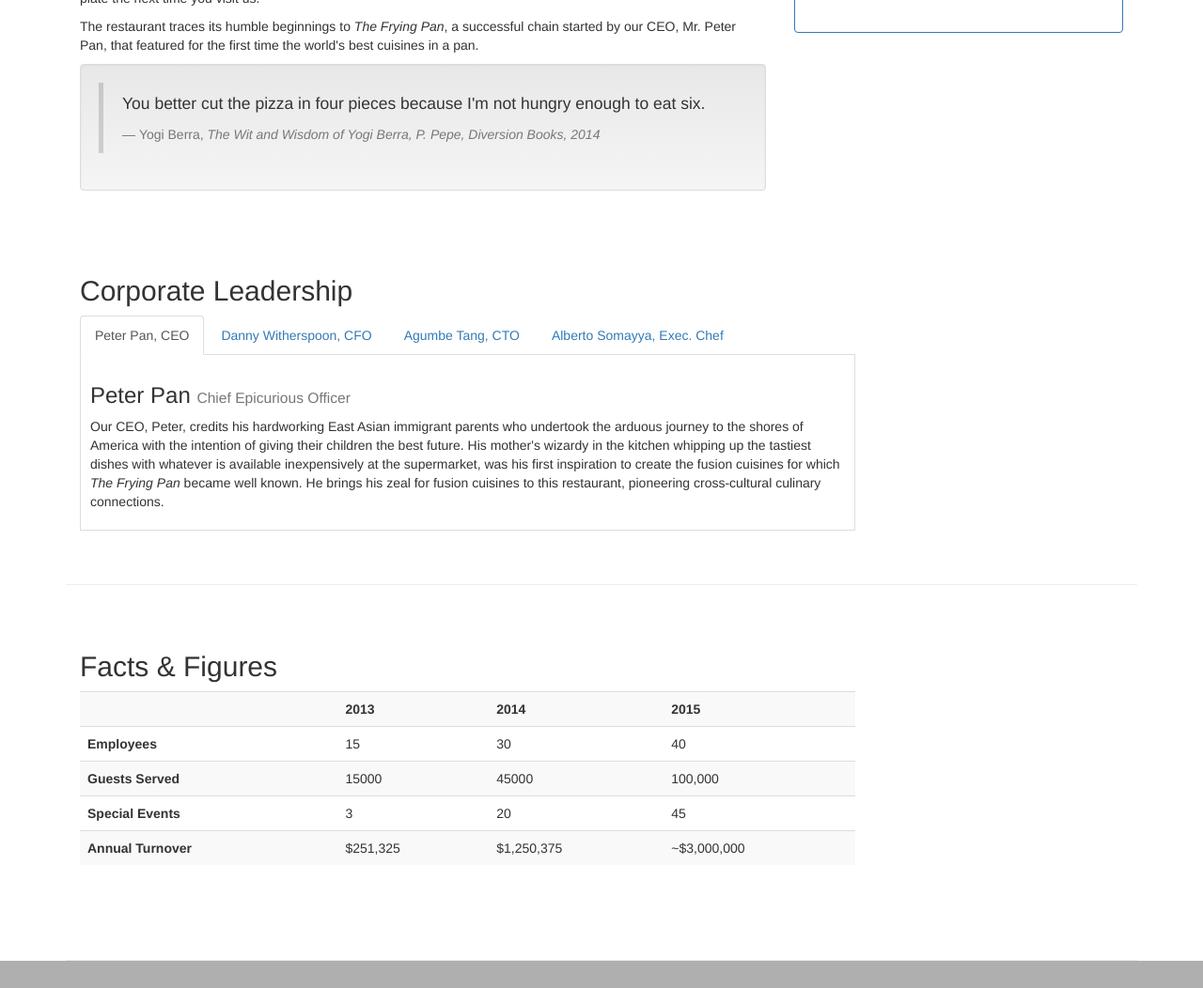
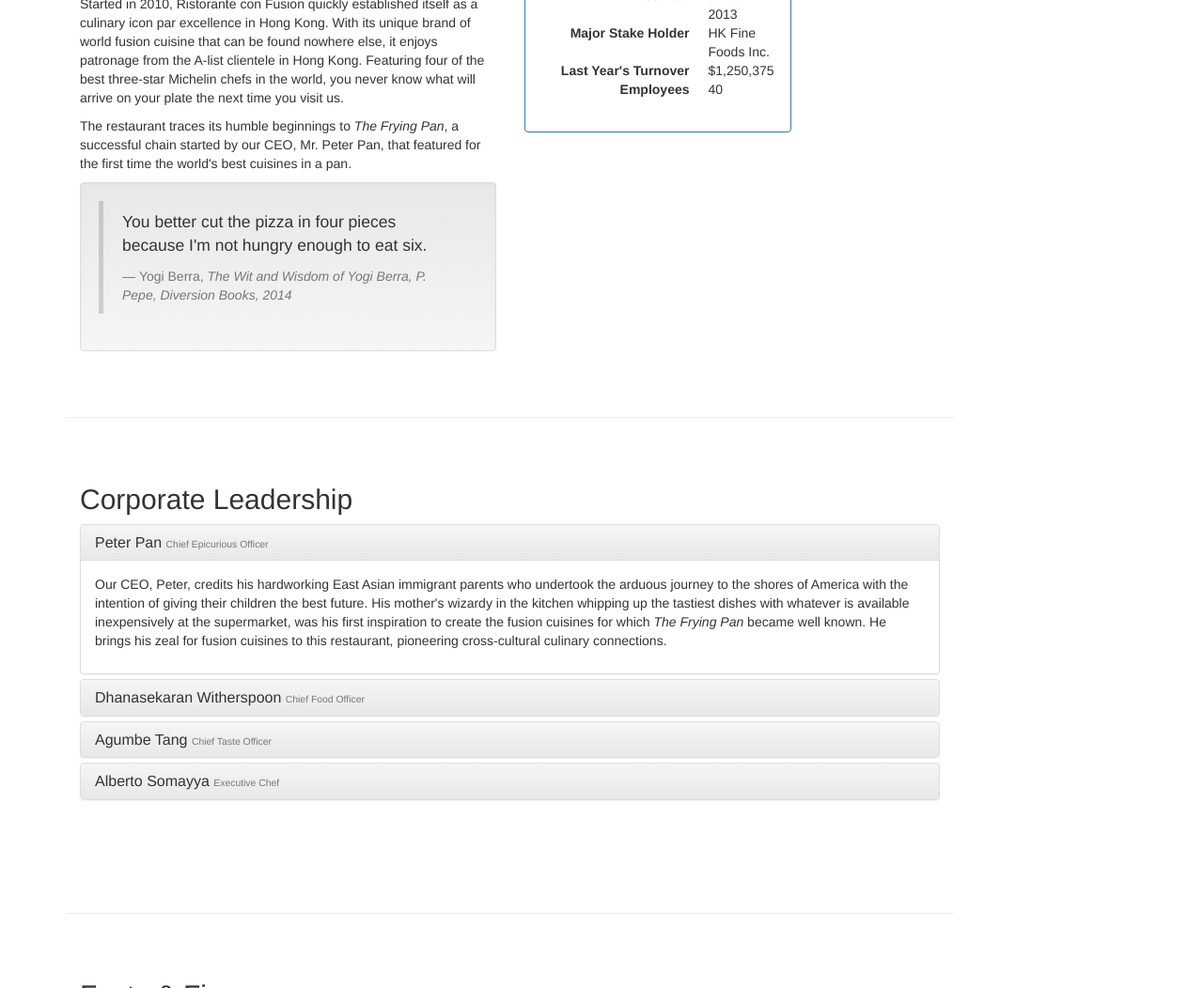
Before and after one commit to EveryoneNoone/UIFramework, a plain HTML site: page aboutus.html in a window 1280 px wide. Shown: the part 702-1754 px from the top of the page at 94% size. Drawn offline with nearby package versions, Linux system fonts and the light colour scheme.

Commit message:
Accordion, Acrollspy and Affix

```diff
--- a/aboutus.html
+++ b/aboutus.html
@@ -23,7 +23,7 @@
     <![endif]-->
 </head>
 
-<body>
+<body data-spy="scroll" data-target="#myScrollspy" data-offset="200">
     <nav class="navbar navbar-inverse navbar-fixed-top" role="navigation">
         <div class="container">
             <div class="navbar-header">
@@ -79,9 +79,14 @@
     </header>
 
     <div class="container">
-        <div>
-            <div>
-                Breadcrumbs go here
+        <div class="row">
+            <div class="col-xs-12 col-sm-10">
+                <div class="row">
+                    <div class="col-xs-12">
+                        <ul class="breadcrumb">
+                            <li><a href="index.html">Home</a></li>
+                            <li class="active">About Us</li>
+                        </ul>
                     </div>
                     <div>
                        <h3>About Us</h3>
@@ -89,8 +94,8 @@
                     </div>
                 </div>
 
-        <div class="row row-header">
-            <div class="col-xs-12 col-sm-8">
+                <div id="history" class="row row-content">
+                    <div class="col-xs-12 col-sm-6 col-sm-lg-8">
                         <h2>Our History</h2>
                         <p>Started in 2010, Ristorante con Fusion quickly established itself as a culinary icon par excellence in Hong Kong. With its unique brand of world fusion cuisine that can be found nowhere else, it enjoys patronage from the A-list clientele in Hong Kong.  Featuring four of the best three-star Michelin chefs in the world, you never know what will arrive on your plate the next time you visit us.</p>
                         <p>The restaurant traces its humble beginnings to <em>The Frying Pan</em>, a successful chain started by our CEO, Mr. Peter Pan, that featured for the first time the world's best cuisines in a pan.</p>
@@ -105,7 +110,7 @@
                             </blockquote>
                         </div>
                     </div>
-            <div class="col-xs-12 col-sm-4">
+                    <div class="col-xs-12 col-sm-6 col-lg-4">
                         <div class="panel panel-primary">
                             <div class="panel-heading">
                                 <h3 class="panel-title">Facts At a Glance</h3>
@@ -128,39 +133,73 @@
                 </div>
 
 
-        <div class="row row-content">
-            <div class="col-xs-12 col-sm-9">
+                <div id="corporate" class="row row-content">
+                    <div class="col-xs-12">
                         <h2>Corporate Leadership</h2>
-                <ul class="nav nav-tabs" role="tablist">
-                    <li role="presentation" class="active">
-                    <a href="#peter" aria-controls="peter"
-                     role="tab" data-toggle="tab">Peter Pan, CEO</a></li>
-                    <li role="presentation"><a href="#danny"
-                     aria-controls="danny" role="tab"
-                     data-toggle="tab">Danny Witherspoon, CFO</a></li>
-                    <li role="presentation"><a href="#agumbe"
-                     aria-controls="agumbe" role="tab"
-                     data-toggle="tab">Agumbe Tang, CTO</a></li>
-                    <li role="presentation"><a href="#alberto"
-                     aria-controls="alberto" role="tab"
-                     data-toggle="tab">Alberto Somayya, Exec. Chef</a></li>
-                </ul>
-                <div class="tab-content">
-                    <div role="tabpanel" class="tab-pane fade in active" id="peter">
-                        <h3>Peter Pan <small>Chief Epicurious Officer</small></h3>
+                        <div class="panel-group" id="accordion" role="tablist" >
+                            <div class="panel panel-default">
+                                <div class="panel-heading" role="tab" id="headingPeter">
+                                    <h3 class="panel-title">
+                                        <a role="button" data-toggle="collapse"
+                                             data-parent="#accordion" href="#peter"
+                                             aria-expanded="true" aria-controls="peter">
+                                            Peter Pan <small>Chief Epicurious Officer</small></a>
+                                    </h3>
+                                </div>
+                                <div role="tabpanel" class="panel-collapse collapse in"
+                                     id="peter"    aria-labelledby="headingPeter">
+                                    <div class="panel-body">
                                         <p>Our CEO, Peter, credits his hardworking East Asian immigrant parents who undertook the arduous journey to the shores of America with the intention of giving their children the best future. His mother's wizardy in the kitchen whipping up the tastiest dishes with whatever is available inexpensively at the supermarket, was his first inspiration to create the fusion cuisines for which <em>The Frying Pan</em> became well known. He brings his zeal for fusion cuisines to this restaurant, pioneering cross-cultural culinary connections.</p>
                                     </div>
-                    <div role="tabpanel" class="tab-pane fade" id="danny">
-                        <h3>Dhanasekaran Witherspoon <small>Chief Food Officer</small></h3>
+                                </div>
+                            </div>
+                            <div class="panel panel-default">
+                                <div class="panel-heading" role="tab" id="headingDanny">
+                                    <h3 class="panel-title">
+                                        <a class="collapsed" role="button" data-toggle="collapse"
+                                             data-parent="#accordion" href="#danny"
+                                             aria-expanded="false" aria-controls="danny">
+                                            Dhanasekaran Witherspoon <small>Chief Food Officer</small></a>
+                                    </h3>
+                                </div>
+                                <div role="tabpanel" class="panel-collapse collapse"
+                                     id="danny"    aria-labelledby="headingDanny">
+                                    <div class="panel-body">
                                         <p>Our CFO, Danny, as he is affectionately referred to by his colleagues, comes from a long established family tradition in farming and produce. His experiences growing up on a farm in the Australian outback gave him great appreciation for varieties of food sources. As he puts it in his own words, <em>Everything that runs, wins, and everything that stays, pays!</em></p>
                                     </div>
-                    <div role="tabpanel" class="tab-pane fade" id="agumbe">
-                        <h3>Agumbe Tang <small>Chief Taste Officer</small></h3>
+                                </div>
+                            </div>
+                            <div class="panel panel-default">
+                                <div class="panel-heading" role="tab" id="headingAgumbe">
+                                    <h3 class="panel-title">
+                                        <a class="collapsed" role="button" data-toggle="collapse"
+                                             data-parent="#accordion" href="#agumbe"
+                                             aria-expanded="false" aria-controls="agumbe">
+                                            Agumbe Tang <small>Chief Taste Officer</small></a>
+                                    </h3>
+                                </div>
+                                <div role="tabpanel" class="panel-collapse collapse"
+                                     id="agumbe"    aria-labelledby="headingAgumbe">
+                                    <div class="panel-body">
                                         <p>Blessed with the most discerning gustatory sense, Agumbe, our CFO, personally ensures that every dish that we serve meets his exacting tastes. Our chefs dread the tongue lashing that ensues if their dish does not meet his exacting standards. He lives by his motto, <em>You click only if you survive my lick.</em></p>
                                     </div>
-                    <div role="tabpanel" class="tab-pane fade" id="alberto">
-                        <h3>Alberto Somayya <small>Executive Chef</small></h3>
+                                </div>
+                            </div>
+                            <div class="panel panel-default">
+                                <div class="panel-heading" role="tab" id="headingAlberto">
+                                    <h3 class="panel-title">
+                                        <a class="collapsed" role="button" data-toggle="collapse"
+                                             data-parent="#accordion" href="#alberto"
+                                             aria-expanded="false" aria-controls="alberto">
+                                            Alberto Somayya <small>Executive Chef</small></a>
+                                    </h3>
+                                </div>
+                                <div role="tabpanel" class="panel-collapse collapse"
+                                     id="alberto"    aria-labelledby="headingAlberto">
+                                    <div class="panel-body">
                                         <p>Award winning three-star Michelin chef with wide International experience having worked closely with whos-who in the culinary world, he specializes in creating mouthwatering Indo-Italian fusion experiences. He says, <em>Put together the cuisines from the two craziest cultures, and you get a winning hit! Amma Mia!</em></p>
+                                    </div>
+                                </div>
                             </div>
                         </div>
                     </div>
@@ -168,8 +207,8 @@
                         <p style="padding:20px;"></p>
                     </div>
                </div>
-       <div class="row row-content">
-            <div class="col-xs-12 col-sm-9">
+               <div id="facts" class="row row-content">
+                    <div class="col-xs-12">
                         <h2>Facts &amp; Figures</h2>
                         <div class="table-responsive">
                         <table class="table table-striped">
@@ -210,7 +249,15 @@
                         <p style="padding:20px;"></p>
                     </div>
                 </div>
-
+            </div>
+            <nav class="hidden-xs col-sm-2" id="myScrollspy">
+                <ul class="nav nav-pills nav-stacked" data-spy="affix" data-offset-top="400">
+                    <li><a href="#history">Our History</a></li>
+                    <li><a href="#corporate">Corporate</a></li>
+                    <li><a href="#facts">Facts</a></li>
+                </ul>
+            </nav>
+        </div>
     </div>
 
     <footer class="row-footer">
--- a/css/mystyles.css
+++ b/css/mystyles.css
@@ -67,3 +67,6 @@ body{
     border-bottom: 1px solid #ddd;
     padding: 10px;
 }
+.affix{
+	top:100px;
+}
```
Lines whose indentation alone changed are shown as unchanged.
